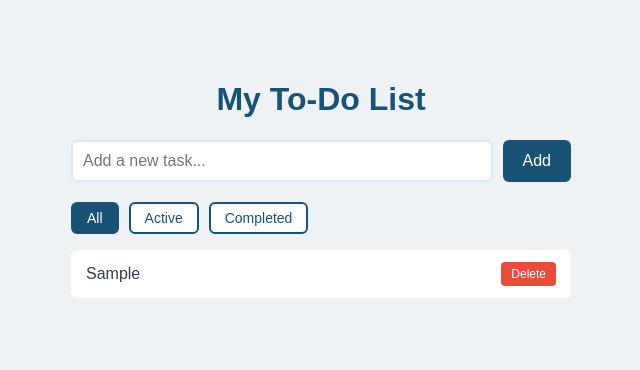
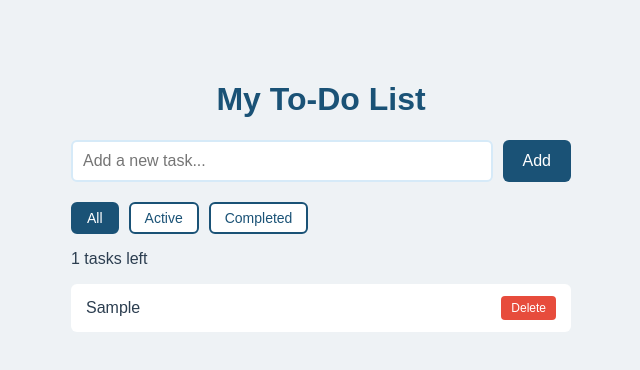
Before and after one commit to oanarotaru03/todo-list, a plain HTML site: page index.html in a window 1280 px wide. Both pictures are taken after typing "Sample" into the empty fields and a click on the button "Add". Shown: the whole page, without its empty margins (319-959 px from the left). Drawn offline with Linux system fonts and the light colour scheme.

Commit message:
add live task counter using arrow function

```diff
--- a/index.html
+++ b/index.html
@@ -17,6 +17,7 @@
     <button class="filter-btn" data-filter="active">Active</button>
     <button class="filter-btn" data-filter="completed">Completed</button>
 </div>
+<p id="counterDisplay"></p>
     <ul id="taskList"></ul>
 
     <script src="script.js"></script>
--- a/script.js
+++ b/script.js
@@ -37,11 +37,13 @@ function createTaskElement(taskText, isCompleted) {
     span.addEventListener("click", function() {
         span.classList.toggle("completed");
         saveTasks();
+        updateCounter();
     });
 
     deleteBtn.addEventListener("click", function() {
         li.remove();
         saveTasks();
+        updateCounter();
     });
 }
 
@@ -54,6 +56,7 @@ function addTask() {
 
     createTaskElement(taskText, false);
     saveTasks();
+    updateCounter();
 
     taskInput.value = "";
 }
@@ -68,7 +71,11 @@ function loadTasks() {
         });
     }
 }
-
+const counterDisplay = document.getElementById("counterDisplay");
+const updateCounter = () => {
+    const activeTasks = taskList.querySelectorAll("li span:not(.completed)");
+    counterDisplay.textContent = activeTasks.length + " tasks left";
+};
 addBtn.addEventListener("click", addTask);
 
 taskInput.addEventListener("keypress", function(event) {
@@ -78,6 +85,7 @@ taskInput.addEventListener("keypress", function(event) {
 });
 
 loadTasks();
+updateCounter();
 const filterBtns = document.querySelectorAll(".filter-btn");
 
 filterBtns.forEach(function(btn) {
```
